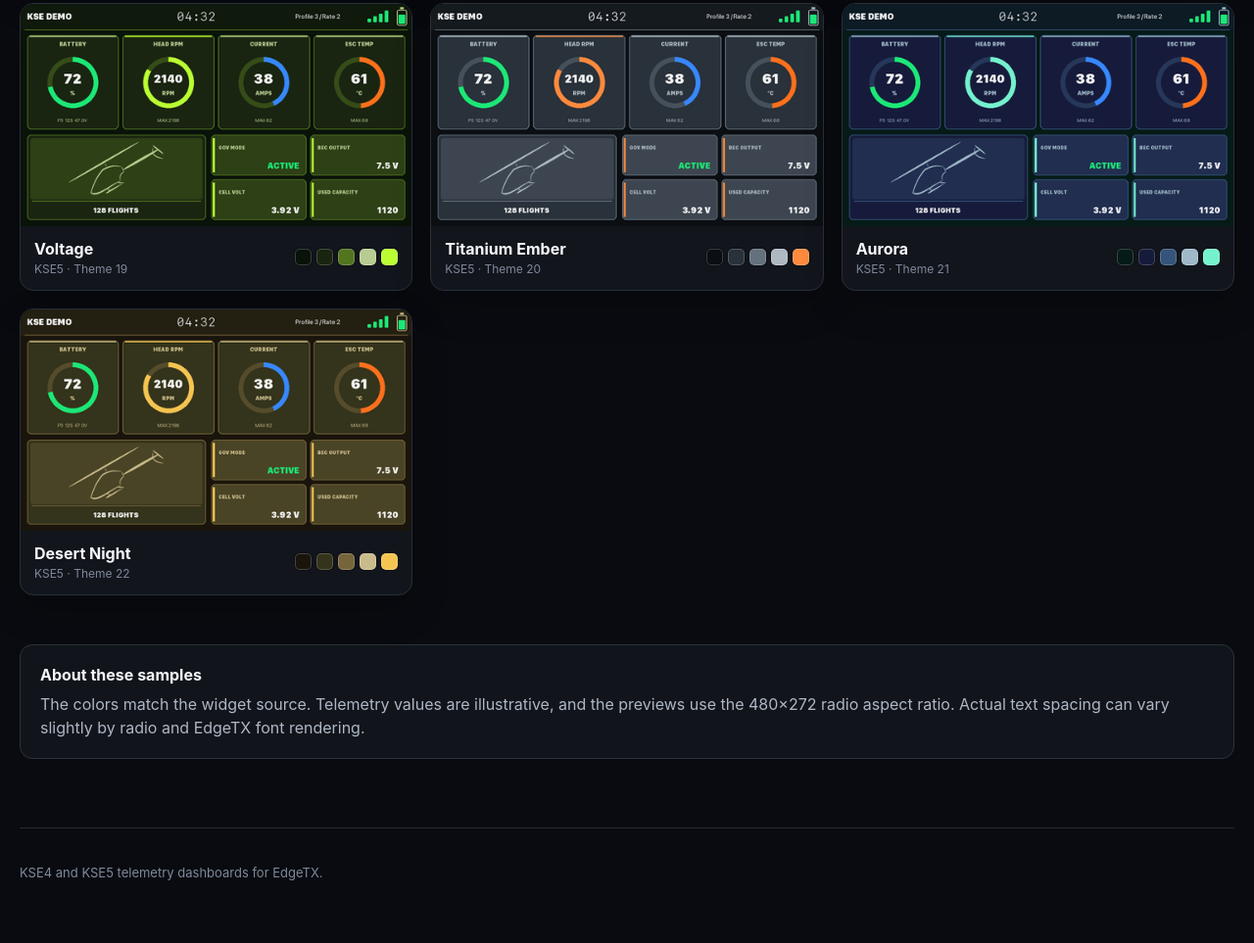
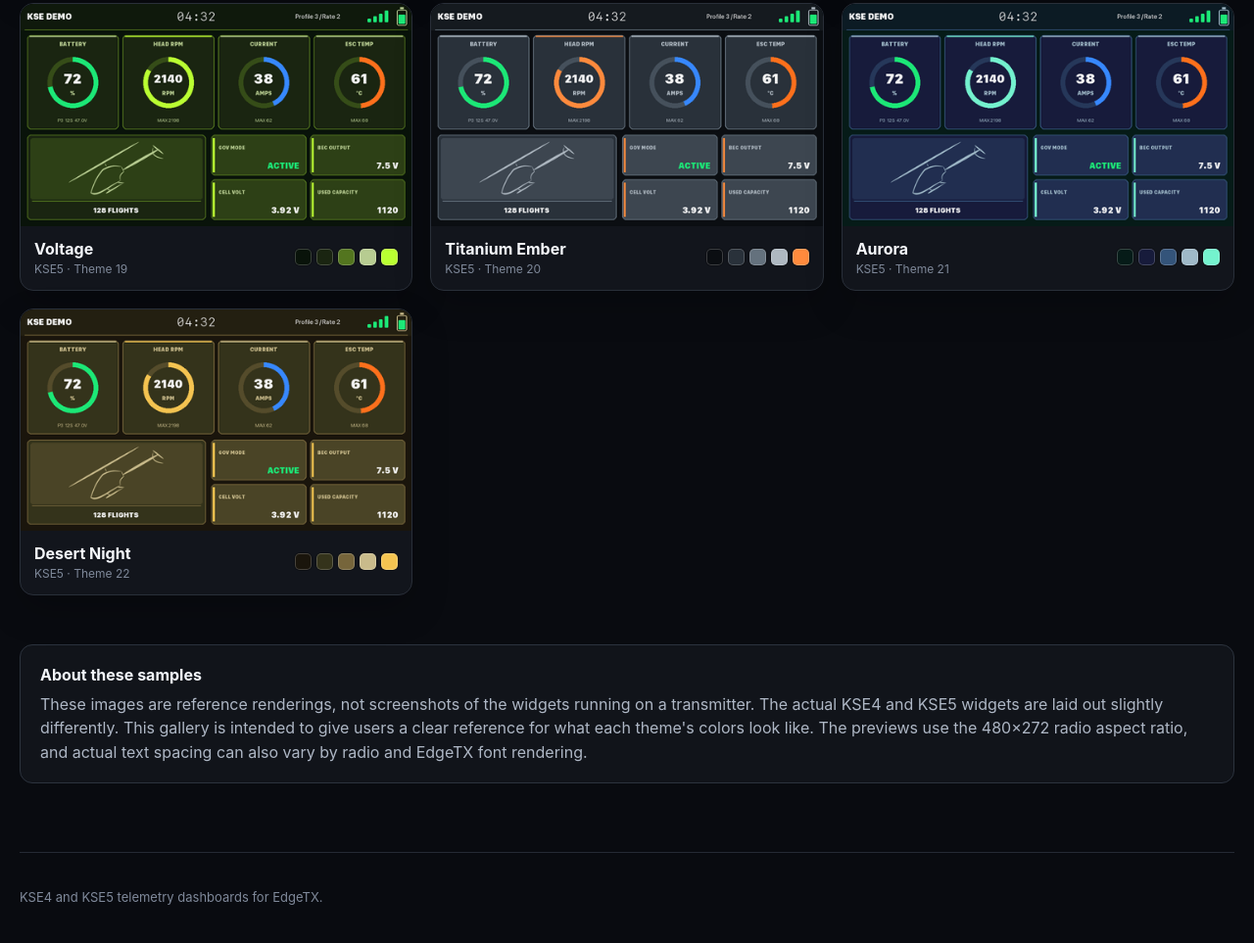
Before and after one commit to kylestacy2/KSE-Dashboards, a plain HTML site: page theme-gallery/index.html in a window 1280 px wide. Shown: the part 5017-5980 px from the top of the page at 98% size. Drawn offline with Linux system fonts and the light colour scheme.

Commit message:
Clarify theme gallery renderings

```diff
--- a/theme-gallery/index.html
+++ b/theme-gallery/index.html
@@ -40,7 +40,7 @@
 
     <aside class="gallery-note">
       <strong>About these samples</strong>
-      <p>The colors match the widget source. Telemetry values are illustrative, and the previews use the 480×272 radio aspect ratio. Actual text spacing can vary slightly by radio and EdgeTX font rendering.</p>
+      <p>These images are reference renderings, not screenshots of the widgets running on a transmitter. The actual KSE4 and KSE5 widgets are laid out slightly differently. This gallery is intended to give users a clear reference for what each theme's colors look like. The previews use the 480×272 radio aspect ratio, and actual text spacing can also vary by radio and EdgeTX font rendering.</p>
     </aside>
   </main>
 
```
Also changed, not shown: 1 other file.
